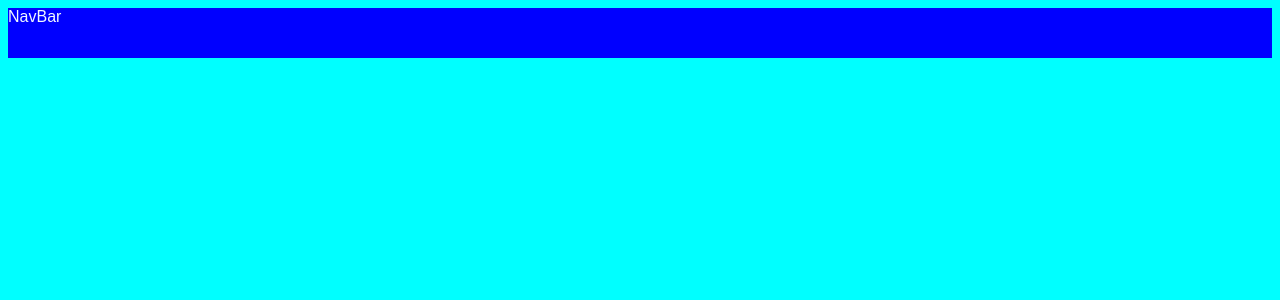
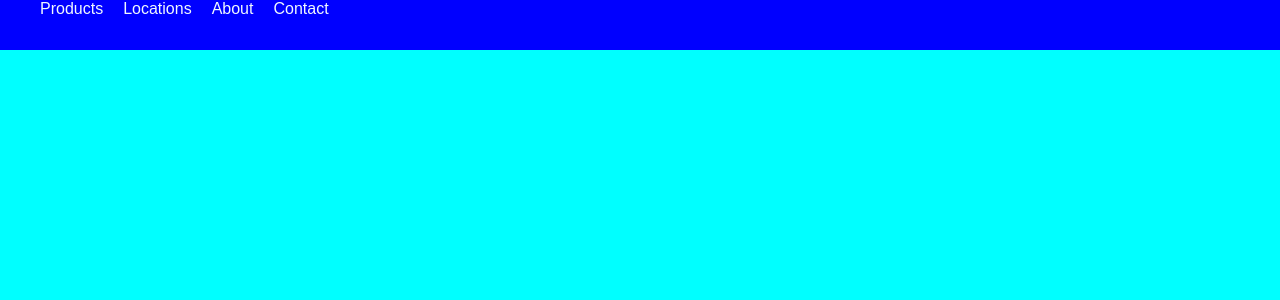
Before and after one commit to MarcusSilvus/shopping-store, a React (Create React App) app: page / in a window 1280 px wide. Shown: the top 300 px of the page. Built offline with nearby package versions, Linux system fonts and the light colour scheme.

Commit message:
working on navbar

```diff
--- a/src/Components/NavBar/NavBar.css
+++ b/src/Components/NavBar/NavBar.css
@@ -1,6 +1,18 @@
-.navbar {
+.nav-bar {
   background-color: blue;
   color: aliceblue;
-  width: 100%;
+  max-width: 100%;
   height: 50px;
+  padding: 0px;
+  margin: 0px auto;
 }
+
+.nav-items {
+  list-style-type: none;
+  margin: 0px;
+}
+
+li {
+  display: inline;
+  padding-right: 20px;
+}
--- a/src/Components/NavBar/NavBar.js
+++ b/src/Components/NavBar/NavBar.js
@@ -3,8 +3,15 @@ import './NavBar.css'
 
 const NavBar = () => {
   return (
-    <div className="navbar">
-      NavBar
+    <div>
+      <nav className="nav-bar">
+        <ul className="nav-items">
+          <li>Products</li>
+          <li>Locations</li>
+          <li>About</li>
+          <li>Contact</li>
+        </ul>
+      </nav>
     </div>
   )
 }
--- a/src/styles/global.css
+++ b/src/styles/global.css
@@ -6,4 +6,5 @@
 
 body {
   background-color: aqua;
+  margin: 0;
 }
```
Also changed, not shown: src/Components/ProductCard/ProductCard.css (added), src/Components/ProductCard/ProductCard.js (added).
